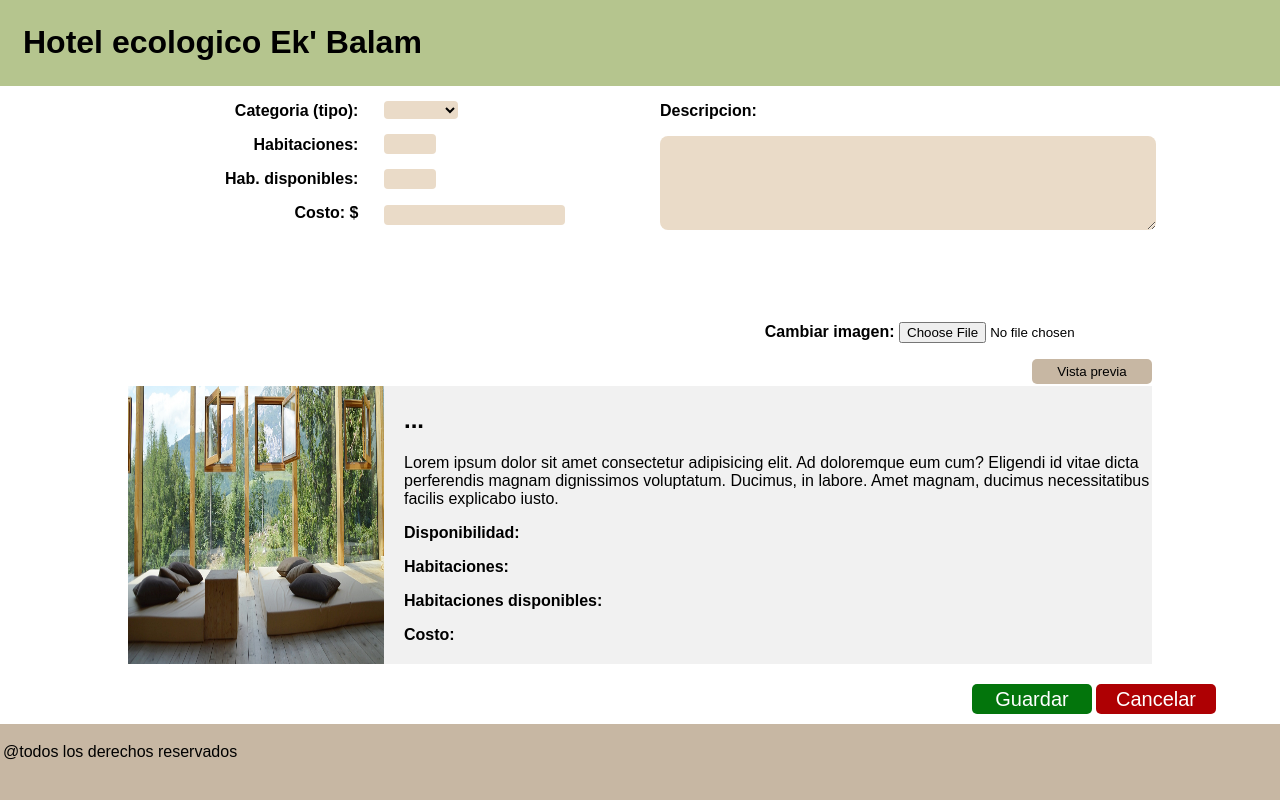
After one commit to GerardoVillla/Hotel-Web, a PHP site: page /view/edithabitacion.html in a window 1280 px wide. The commit adds this page. Run offline with PHP 8.4, Linux system fonts and the light colour scheme.

Commit message:
adminpanel y edithabitacion con unos detalles

```diff
--- /dev/null
+++ b/src/client/css/edithabitacion-styles.css
@@ -0,0 +1,209 @@
+h1, h2, p, input, textarea{
+    font-family: Arial, Helvetica, sans-serif;
+}
+
+body{
+    margin: 0;
+    padding: 0;
+    display: flex;
+    flex-direction: column;
+    min-height: 100vh; /* Ocupa toda la altura de la pantalla */
+    margin: 0;
+}
+
+header{
+    height: 80px;
+    background-color: #b5c58e;
+    margin: 0;
+    padding-left: 20px;
+    border: solid;
+    border-color: #b5c58e;
+}
+
+footer{
+    height: 70px;
+    background-color: #c7b7a3;
+    border: solid;
+    border-color: #c7b7a3;
+}
+
+#grid{
+    flex: 1;
+    display: grid;
+    grid-template-columns: 10% 20% 10% 10% 10% 10% 20% 10%;
+    grid-template-rows: 220px 80px auto 60px;
+    min-height: 620px;
+    border: solid;
+    border: 10px;
+}
+
+#etiquetas{
+    grid-column: 2/3;
+    grid-row: 1/2;
+    text-align: right;
+    padding-right: 10%;
+}
+
+#entradas{
+    grid-column: 3/5;
+    grid-row: 1/2;
+    text-align: left;
+}
+
+#descripcion{
+    grid-column: 5/8;
+    grid-row: 1/2;
+    padding-left: 20px;
+}
+
+#btns_vista_prev{
+    grid-column: 1/8;
+    grid-row: 2/3;
+    text-align: right;
+}
+
+#imagen{
+    grid-column: 2/3;
+    grid-row: 3/4;
+    background-color: black;
+}
+#imagen img{
+    width: 100%;
+    height: 100%;
+}
+
+#vista_previa{
+    grid-column: 3/8;
+    grid-row: 3/4;
+    padding-left: 20px;
+    background-color: #f1f1f1;
+}
+
+#btns_verificacion{
+    grid-column: 5/9;
+    grid-row: 4/5;
+    text-align: right;
+    padding: 20px 10% 0 0;
+}
+
+
+#t_area_descripcion{
+    min-width: 100%;
+    max-width: 100%;
+    min-height: 90px;
+    max-height: 90px;
+    background-color: #EADBC8;
+    border: none;
+    border-radius: 8px;
+}
+
+#entradas input{
+    background-color: #EADBC8;
+    height: 18px;
+    border: none;
+    border-radius: 4px;
+    display: block;
+    margin: 15px 0 15px 0;
+}
+
+#entradas select{
+    background-color: #EADBC8;
+    height: 18px;
+    border: none;
+    margin: 15px 0 15px 0;
+    border-radius: 4px;
+    display: block;
+}
+
+
+.btn:hover, #entradas input:hover, #descripcion textarea:hover{
+    opacity: 80%;
+}
+
+#entradas input:focus, #descripcion textarea:focus{
+    outline: none;
+}
+
+
+.btn{
+    border: none;
+    border-radius: 5px;
+}
+
+#btn_vistprev{
+    background-color: #c7b7a3;
+    height: 25px;
+    width: 120px;
+    margin-left: 15px;
+}
+
+#btn_guardar, #btn_cancelar{
+    font-size: 20px;
+    height: 30px;
+    width: 120px;
+    color: white;
+}
+
+#btn_guardar{
+    background-color: #03750c;
+}
+
+#btn_cancelar{
+    background-color: #ae0003;
+}
+
+@media (max-width: 780px){
+
+    #grid{
+        grid-template-columns: repeat(4, 25%);
+        grid-template-rows: 12rem 12rem 8rem 12rem auto 4rem;
+    }
+
+    #etiquetas{
+        grid-column: 1/3;
+        grid-row: 1/2;
+        text-align: right;
+        padding: 10% 10% 0 0;
+    }
+
+    #entradas{
+        grid-column: 3/5;
+        grid-row: 1/2;
+        text-align-last: left;
+        padding-top: 10%;
+    }
+
+    #descripcion{
+        grid-column: 1/5;
+        grid-row: 2/3;
+    }
+
+    #btns_vista_prev{
+        grid-column: 1/5;
+        grid-row: 3/4;
+        text-align: center;
+    }
+
+    #imagen{
+        grid-column: 2/4;
+        grid-row: 4/5;
+    }
+
+    #vista_previa{
+        grid-column: 1/5;
+        grid-row: 5/6;
+        padding-left: 20px;
+        background-color: #f1f1f1;
+    }
+
+    #btns_verificacion{
+        grid-column: 1/5;
+        grid-row: 6/7;
+        padding: 20px 10% 0 0;
+    }
+
+    #t_area_descripcion{
+        min-width: 95%;
+        max-width: 95%;
+    }
+}
--- /dev/null
+++ b/src/client/view/edithabitacion.html
@@ -0,0 +1,75 @@
+<!DOCTYPE html>
+<html lang="es">
+<head>
+    <meta charset="UTF-8">
+    <meta name="viewport" content="width=device-width, initial-scale=1.0">
+    <link rel="stylesheet" href="../css/edithabitacion-styles.css" type="text/css">
+    <title>Editar habitacion</title>
+</head>
+<body>
+    <header>
+        <h1>Hotel ecologico Ek' Balam</h1>
+    </header>
+    <form id="grid" method="get" enctype="multipart/form-data" >
+        <div id="etiquetas">
+            <p><b>Categoria (tipo):</b></p>
+            <p><b>Habitaciones:</b></p>
+            <p><b>Hab. disponibles:</b></p>
+            <p><b>Costo: $</b></p>
+        </div>
+        <div id="entradas">
+            <!---<p><input type="text" id="txt_categoria" ></p>-->
+                <select name="Categoria" id="txt_categoria" onchange="mostrar(this.value , 'titulo_habitacion')">
+                    <option value="" selected disabled hidden></option>
+                    <option value="Estandar">Estandar</option>
+                    <option value="Deluxe">Deluxe</option>
+                    <option value="Suite">Suite</option>
+                </select>
+            <!--<p><input type="text" id="txt_disponibilidad"></p>-->
+            <!--<input type="number" id="txt_disponibilidad" name="Disponibilidad" min="0" max="50" onchange="mostrar(this.value, 'info_disponibilidad')">-->
+            <!--<p><input type="text" id="txt_habitaciones" onkeyup="mostrar(this.value,'info_habitaciones')" oninput="soloNumeros(this)"></p>--->
+            <input type="number" id="txt_habitaciones" name="Habitaciones" min="0" max="50" oninput="mostrar(this.value, 'info_habitaciones'); mostrar('', 'info_disponibilidad')">
+            <input type="number" id="txt_habdisponibles" name="Habitaciones disponibles" min="0" max="50" oninput="mostrar(this.value, 'info_disponibles'); mostrar('', 'info_disponibilidad')">
+            <p><input type="text" id="txt_costo" onkeyup="mostrar(this.value,'info_Costo')" oninput="soloNumeros(this)"></p>
+        </div>
+        <div id="descripcion">
+            <p><b>Descripcion:</b></p>
+            <textarea id="t_area_descripcion" onkeyup="mostrar(this.value,'info_descripcion')"></textarea>
+        </div>
+        <div id="btns_vista_prev">
+            <p><b>Cambiar imagen:   </b><input type="file" id="btn_cambiarimg" accept="image/*" onchange="PrevisualizarImagen(event)"></p>
+            <button  class="btn" id="btn_vistprev" >
+                Vista previa
+            </button>
+            <!--<button id="btn_cambiarimg">
+                cambiar imagen
+            </button> -->
+
+        </div>
+        <div id="imagen">
+            <img id="imagen-prev" src="../assets/img/home/deluxe.jpg" alt="Previsualización de la Imagen">
+        </div>
+        <div id="vista_previa">
+            <h2 id="titulo_habitacion">...</h2>
+
+            <p id="info_descripcion">Lorem ipsum dolor sit amet consectetur adipisicing elit. Ad doloremque eum cum? Eligendi id vitae dicta perferendis magnam dignissimos voluptatum. Ducimus, in labore. Amet magnam, ducimus necessitatibus facilis explicabo iusto.</p>
+            <p id="info_disponibilidad"><b>Disponibilidad:</b></p>
+            <p id="info_habitaciones"><b>Habitaciones:</b></p>
+            <p id="info_disponibles"><b>Habitaciones disponibles:</b></p>
+            <p id="info_Costo"><b>Costo:</b></p>
+        </div>
+        <div  id="btns_verificacion">
+            <button class="btn" id="btn_guardar">
+                Guardar
+            </button>
+            <button class="btn" id="btn_cancelar">
+                Cancelar
+            </button>
+        </div>
+    </form>
+    <footer>
+        <p>@todos los derechos reservados</p>
+    </footer>
+    <script src="../scripts/edithabitacion.js"></script>
+</body>
+</html>
```
Also changed, not shown: src/client/css/adminpanel-styles.css (+6 -1 lines), src/client/css/confirmacion.css (added, +56 -0 lines), src/client/scripts/adminpanel.js (added, +126 -0 lines), src/client/scripts/edithabitacion.js (added, +154 -0 lines), src/client/view/adminpanel.html (+27 -21 lines), src/client/view/confirmacion.html (added, +20 -0 lines).
